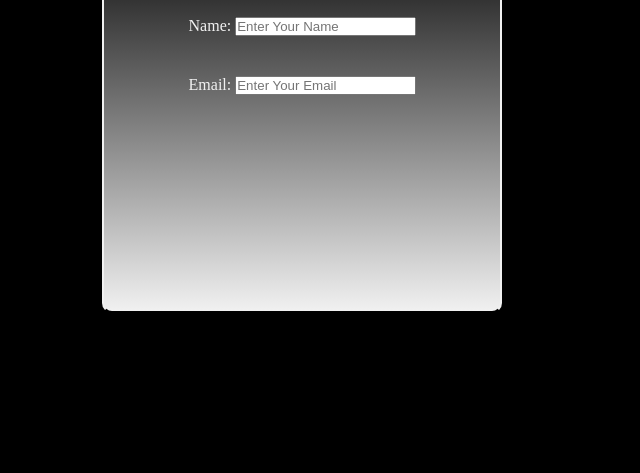
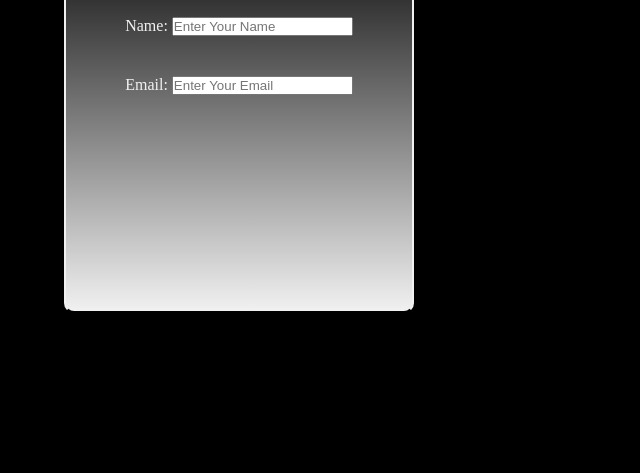
Before and after one commit to Ajinormotor/nonsense1, a plain HTML site: page index.html in a window 1280 px wide. Shown: the part 327-800 px from the top of the page, without its empty margins (0-640 px from the left). Drawn offline with Linux system fonts and the light colour scheme.

Commit message:
Update style.css

```diff
--- a/style.css
+++ b/style.css
@@ -13,14 +13,14 @@ body{
 .content{
    border: 2px solid #f1f1f1;
    border-bottom: 2px solid;
-    width: 400px;
+    width: 350px;
     height: 50vh;
     align-items: center;
     justify-content: center;
     position: absolute;
     border-radius: 10px;
     top: 30%;
-   left: 8%;
+   left: 5%;
    text-align: center;
    background: linear-gradient( black , #f1f1f1);
    padding: 15px;
```
